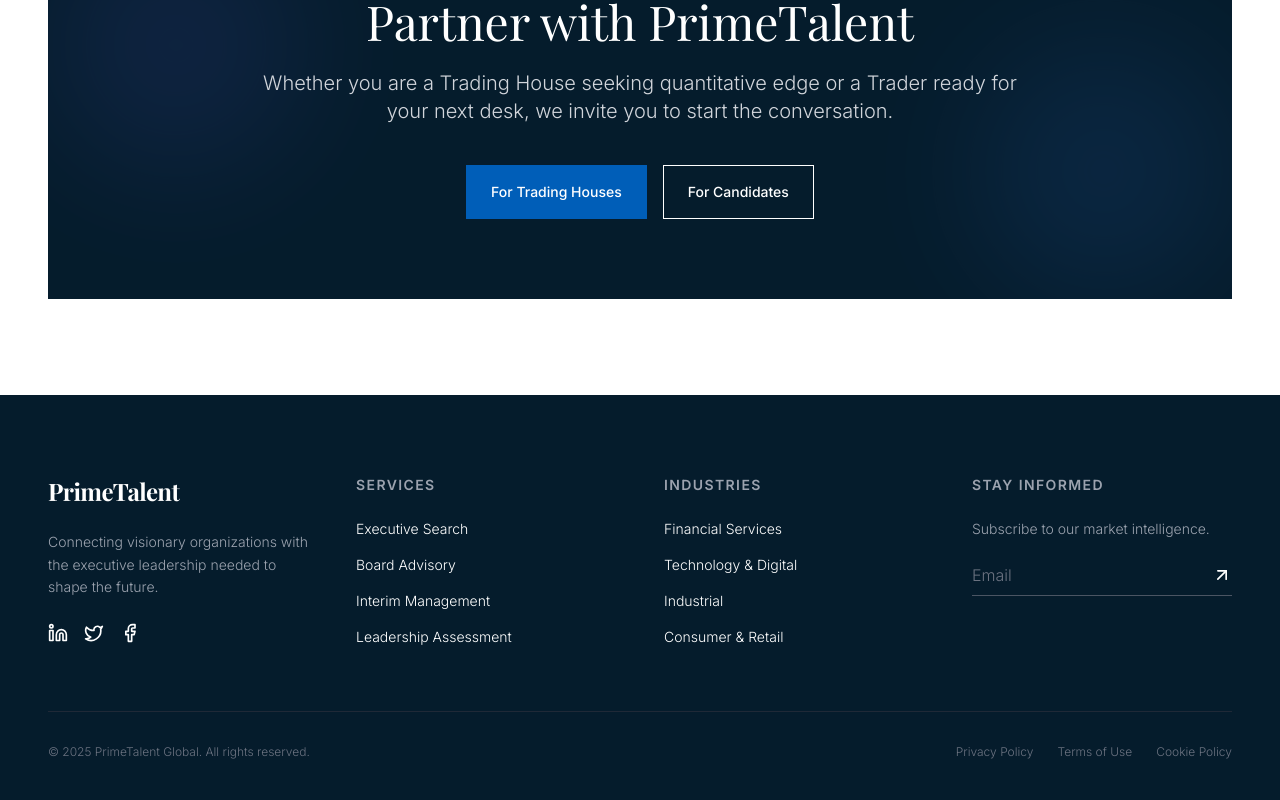
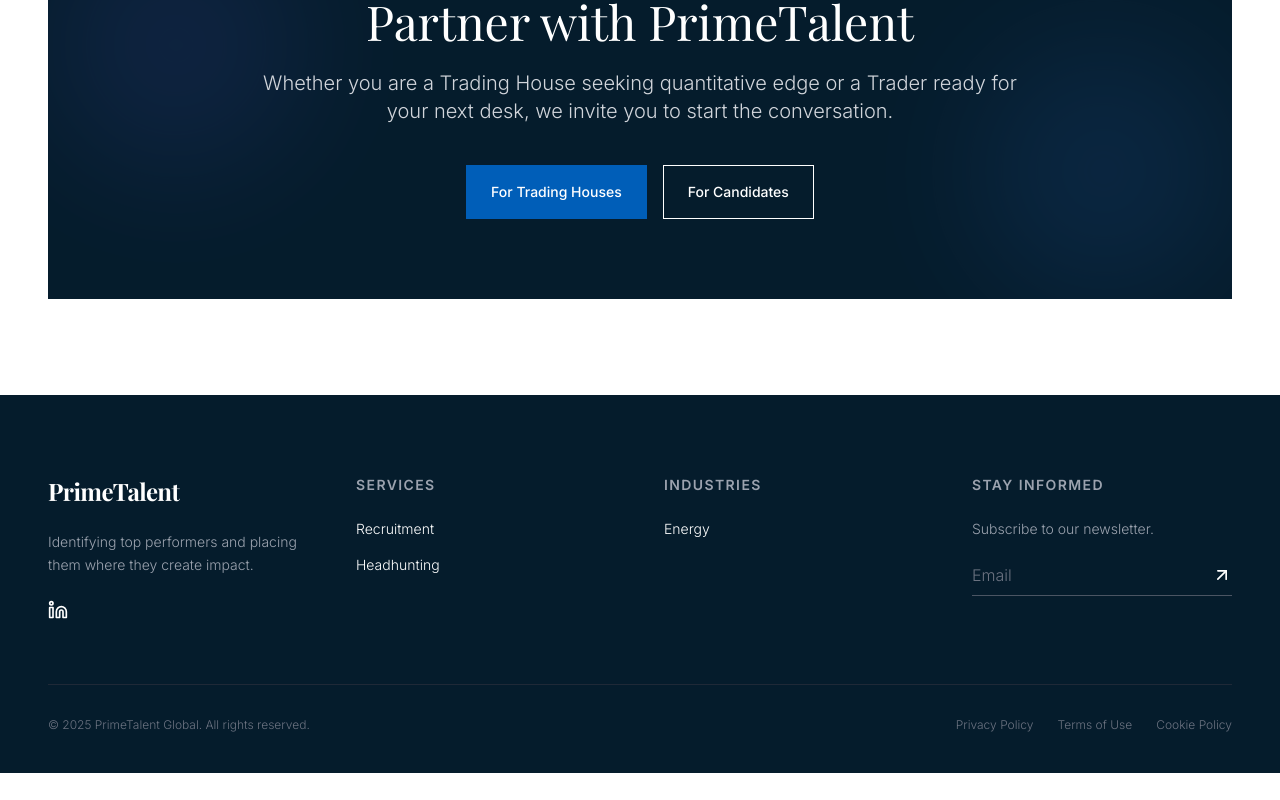
Before and after one commit to KasperSoballePoulsen/website, a React (Vite) app: page / in a window 1280 px wide. Shown: the part 3316-4116 px from the top of the page. After the commit the page ends 4089 px from the top, so only its background shows below. Built offline with nearby package versions, Linux system fonts and the light colour scheme; a web font is replaced by a local one.

Commit message:
fix footer

```diff
--- a/components/Layout/Footer.tsx
+++ b/components/Layout/Footer.tsx
@@ -1,17 +1,17 @@
 import React from 'react';
-import { Linkedin, Twitter, Facebook, ArrowUpRight } from 'lucide-react';
+import { Linkedin, ArrowUpRight } from 'lucide-react';
 import { useLanguage } from '../../context/LanguageContext';
 
 const Footer: React.FC = () => {
   const { t, language } = useLanguage();
 
   const servicesList = language === 'en'
-    ? ['Executive Search', 'Board Advisory', 'Interim Management', 'Leadership Assessment']
-    : ['Executive Search', 'Bestyrelsesrådgivning', 'Interim Management', 'Ledelsesvurdering'];
+    ? ['Recruitment', 'Headhunting']
+    : ['Rekruttering', 'Headhunting'];
 
   const industriesList = language === 'en'
-    ? ['Financial Services', 'Technology & Digital', 'Industrial', 'Consumer & Retail']
-    : ['Finansielle Tjenester', 'Teknologi & Digital', 'Industriel', 'Forbruger & Detail'];
+    ? ['Energy']
+    : ['Energi'];
 
   return (
     <footer className="bg-prime-navy text-white pt-20 pb-10">
@@ -28,8 +28,6 @@ const Footer: React.FC = () => {
             </p>
             <div className="flex gap-4">
               <a href="#" className="text-white hover:text-blue-400 transition"><Linkedin size={20} /></a>
-              <a href="#" className="text-white hover:text-blue-400 transition"><Twitter size={20} /></a>
-              <a href="#" className="text-white hover:text-blue-400 transition"><Facebook size={20} /></a>
             </div>
           </div>
 
@@ -38,7 +36,7 @@ const Footer: React.FC = () => {
             <h4 className="text-sm font-bold uppercase tracking-widest mb-6 text-gray-400">{t('footer.services')}</h4>
             <ul className="space-y-4 text-sm font-light">
               {servicesList.map((item, i) => (
-                <li key={i}><a href="#" className="hover:underline">{item}</a></li>
+                <li key={i}>{item}</li>
               ))}
             </ul>
           </div>
@@ -48,7 +46,7 @@ const Footer: React.FC = () => {
             <h4 className="text-sm font-bold uppercase tracking-widest mb-6 text-gray-400">{t('footer.industries')}</h4>
             <ul className="space-y-4 text-sm font-light">
               {industriesList.map((item, i) => (
-                <li key={i}><a href="#" className="hover:underline">{item}</a></li>
+                <li key={i}>{item}</li>
               ))}
             </ul>
           </div>
--- a/context/LanguageContext.tsx
+++ b/context/LanguageContext.tsx
@@ -74,11 +74,11 @@ const translations: Record<Language, Record<string, any>> = {
       btn_candidate: 'For Candidates'
     },
     footer: {
-      desc: 'Connecting visionary organizations with the executive leadership needed to shape the future.',
+      desc: 'Identifying top performers and placing them where they create impact.',
       services: 'Services',
       industries: 'Industries',
       stay_informed: 'Stay Informed',
-      subscribe: 'Subscribe to our market intelligence.',
+      subscribe: 'Subscribe to our newsletter.',
       rights: 'PrimeTalent Global. All rights reserved.',
       privacy: 'Privacy Policy',
       terms: 'Terms of Use',
@@ -169,11 +169,11 @@ const translations: Record<Language, Record<string, any>> = {
       btn_candidate: 'For Kandidater'
     },
     footer: {
-      desc: 'Forbinder visionære organisationer med det lederskab, der skal til for at forme fremtiden.',
+      desc: 'Vi identificerer top-performere og placerer dem dér, hvor de skaber mest impact.',
       services: 'Ydelser',
       industries: 'Industrier',
       stay_informed: 'Hold Dig Opdateret',
-      subscribe: 'Tilmeld dig vores markedsindsigt.',
+      subscribe: 'Tilmeld dig vores nyhedsbrev.',
       rights: 'PrimeTalent Global. Alle rettigheder forbeholdes.',
       privacy: 'Privatlivspolitik',
       terms: 'Brugervilkår',
```
